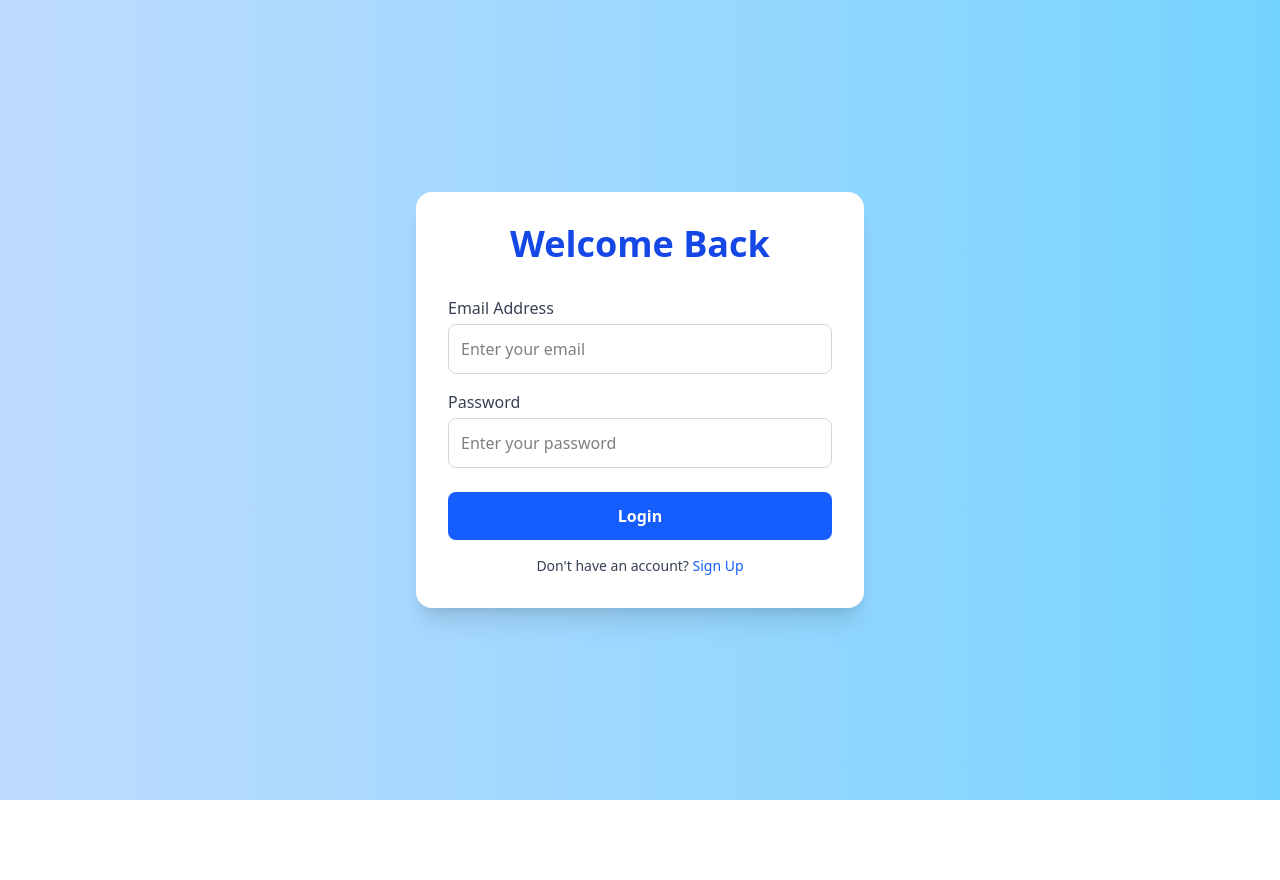
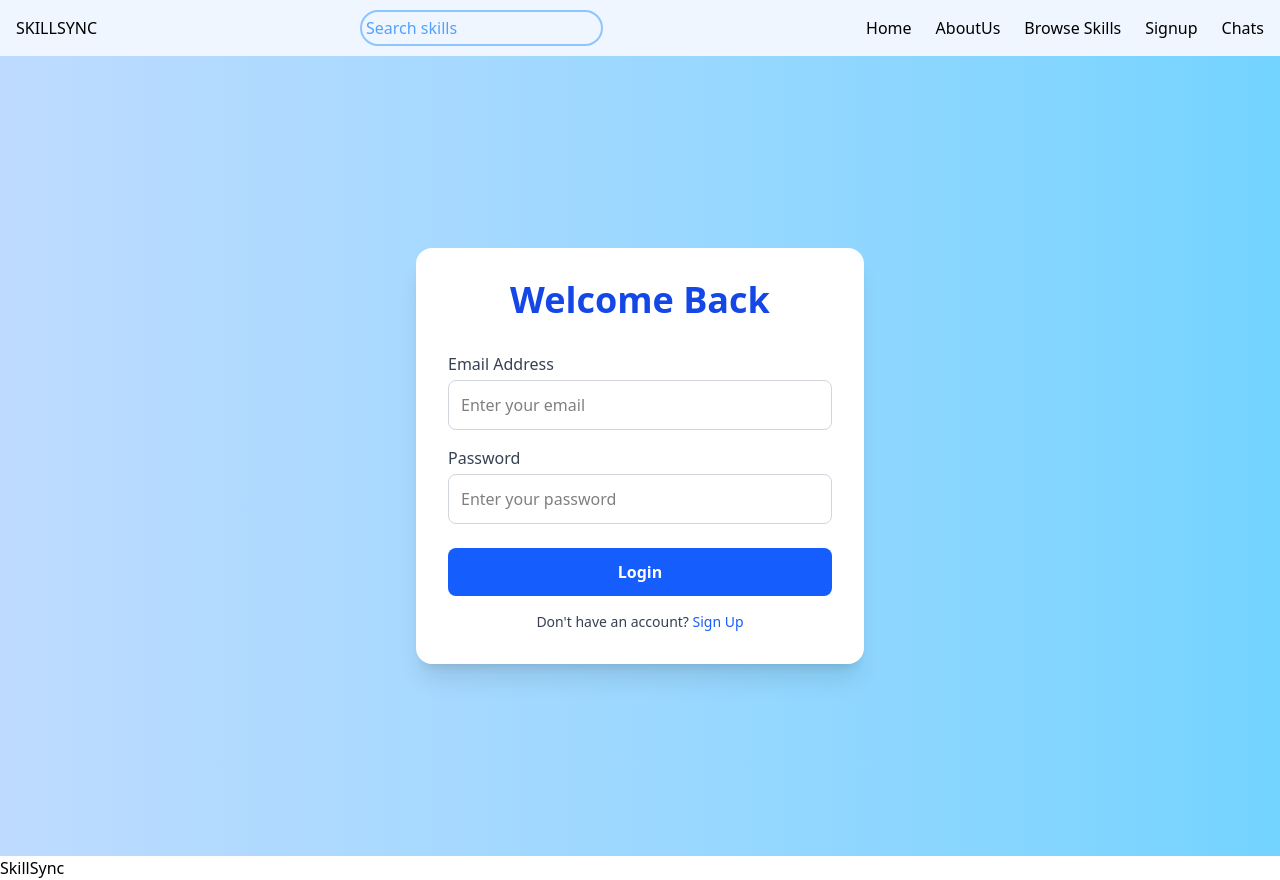
Before and after one commit to Dhruvbindal288/Skill-Sync, a React (Vite) app in the folder frontend/: page /login in a window 1280 px wide. Before the commit the page ends 800 px from the top, so only its background shows below. Built offline with nearby package versions, Linux system fonts and the light colour scheme; no server answers.

Commit message:
Added Aboutus section

```diff
--- a/frontend/src/App.jsx
+++ b/frontend/src/App.jsx
@@ -6,7 +6,9 @@ import 'react-toastify/dist/ReactToastify.css';
 import {Routes,Route} from 'react-router-dom';
 import Homepage from './pages/Homepage';
 import useAuthStore from './store/useAuthStore';
-import Navbar from './components/Navbar'
+import Navbar from './components/Navbar';
+import Aboutus from './pages/Aboutus';
+import Footer from './components/Footer';
 function App() {
  const {checkAuth,loading,user}=useAuthStore();
  useEffect(()=>{
@@ -19,13 +21,16 @@ function App() {
  }
   return (
     <div className='h-screen'>
-
+      <Navbar></Navbar>
       <Routes>
 <Route path='/' element={<Homepage/>}/>
+<Route path='/aboutus' element={<Aboutus/>}/>
 <Route path='/signup' element={user?<Homepage/>:<SignUp/>}/>
 <Route path='/login' element={ user?<Homepage/>:<Login/>}/>
 </Routes>
+      <Footer>
 
+      </Footer>
 
       <ToastContainer />
     </div>
--- /dev/null
+++ b/frontend/src/components/Footer.jsx
@@ -0,0 +1,11 @@
+import React from 'react'
+
+function Footer() {
+  return (
+    <div >
+    <h2>SkillSync</h2>
+    </div>
+  )
+}
+
+export default Footer
--- a/frontend/src/components/Navbar.jsx
+++ b/frontend/src/components/Navbar.jsx
@@ -1,5 +1,5 @@
 import React from 'react'
-
+import { NavLink } from 'react-router-dom'
 function Navbar() {
   return (
     <div className='h-14 w-full bg-blue-50 flex items-center justify-between p-4 shadow-md'>
@@ -7,8 +7,16 @@ function Navbar() {
     <div><input type="text" placeholder='Search skills' className='hidden md:flex outline-none bg-transparent border-2 rounded-4xl  p-1 placeholder-blue-400 text-gray-700 border-blue-300'/></div>
      <div>
         <ul className='hidden md:flex  gap-6 '>
-            <li className="hover:text-blue-600 cursor-pointer">Home</li>
-            <li className="hover:text-blue-600 cursor-pointer">About us</li>
+          <li>
+            <NavLink to="/" >
+              Home
+            </NavLink>
+          </li>
+             <li>
+            <NavLink to="/aboutus" >
+              AboutUs
+            </NavLink>
+          </li>
             <li className="hover:text-blue-600 cursor-pointer">Browse Skills</li>
             <li className="hover:text-blue-600 cursor-pointer">Signup</li>
             <li className="hover:text-blue-600 cursor-pointer">Chats</li>
--- /dev/null
+++ b/frontend/src/pages/Aboutus.jsx
@@ -0,0 +1,19 @@
+import React from 'react'
+import aboutuspng from '../assets/about.png'
+function Aboutus() {
+  return (
+    <div className='block md:flex justify-evenly items-center bg-gradient-to-r from-sky-300 to-blue-400 h-screen'>
+   <div>
+<h1 className='text-4xl text-white font-bold'>About SkillSync</h1> <br />
+<h3 className='text-2xl text-white'>Learn what you love. <br />Teach what you know. Grow together.</h3> <br />
+<p className='text-white'>SkillSync connects passionate learners with skilled teachers in a <br /> community-driven environment where knowledge flows freely <br /> and everyone grows together</p>
+   </div>
+{/* {right side} */}
+<div >
+<img src={aboutuspng} alt="SkillSync" className='w-[300px] md:w-[400px] rounded-xl shadow-lg'/>
+</div>
+    </div>
+  )
+}
+
+export default Aboutus
--- a/frontend/src/pages/Homepage.jsx
+++ b/frontend/src/pages/Homepage.jsx
@@ -2,7 +2,7 @@ import React from 'react'
 
 function Homepage() {
   return (
-    <div>
+    <div className='h-screen'>
       <h1>Home Page</h1>
     </div>
   )
```
Also changed, not shown: frontend/src/assets/about.png (added).
